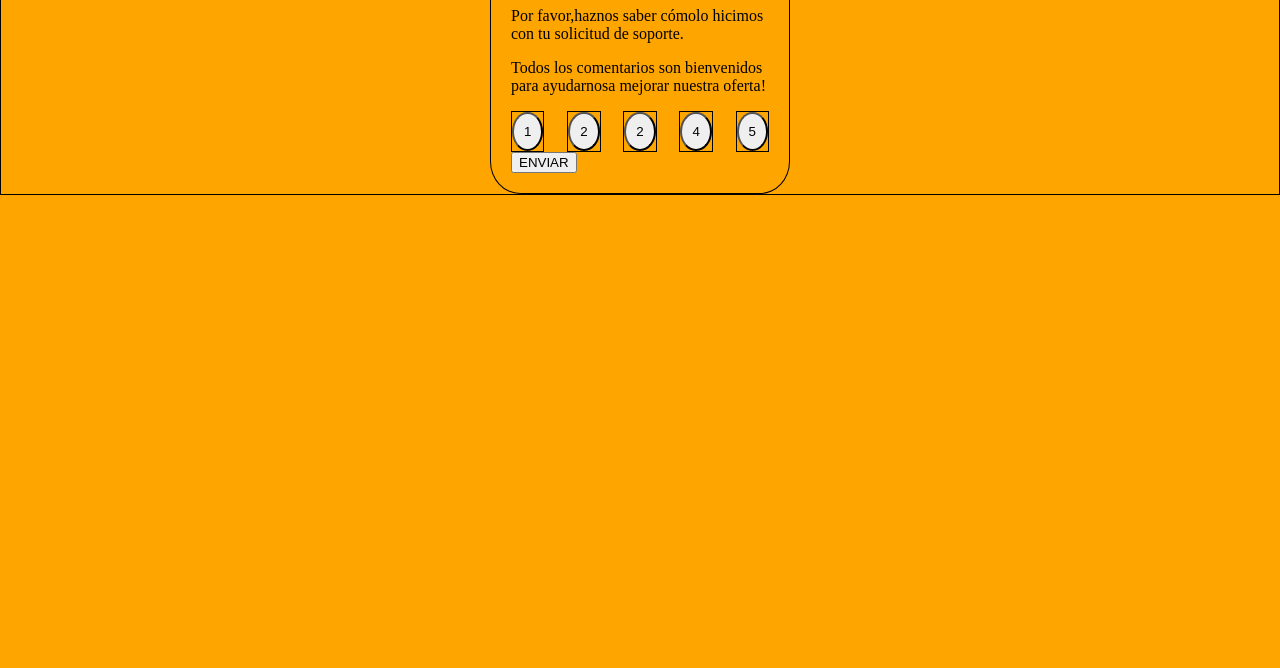
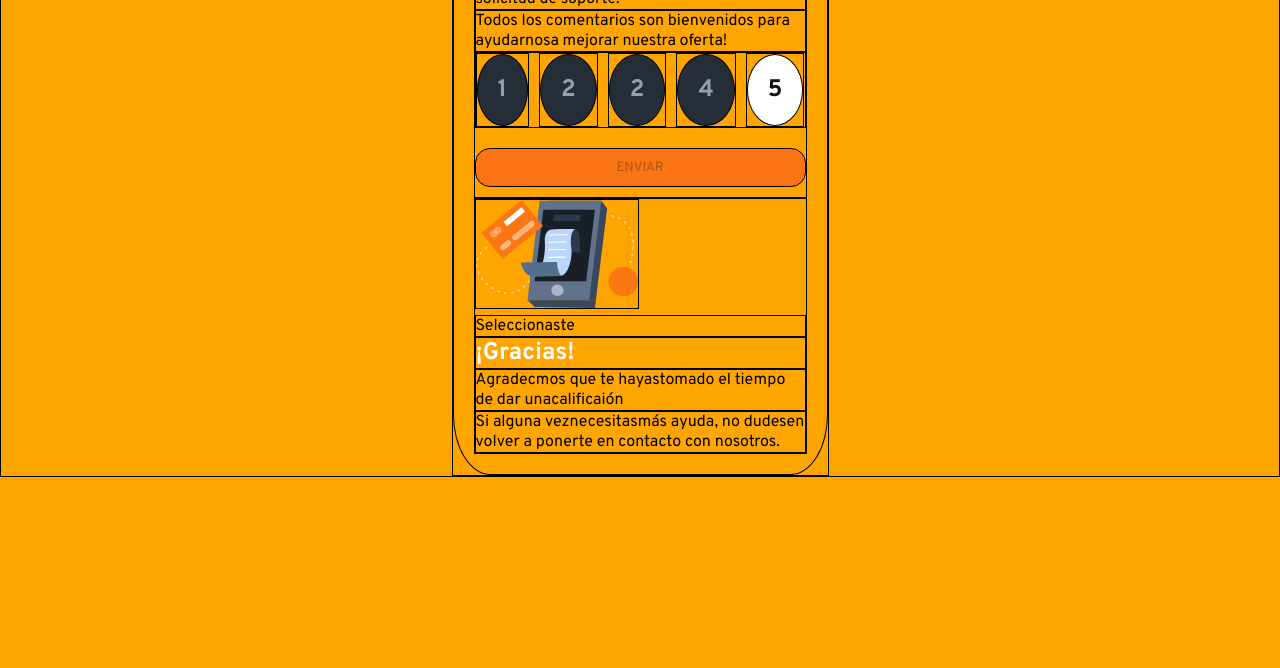
Before and after one commit to DuiDos/IFCD0210_Moludo1, a website: page index.html in a window 1280 px wide. Shown: the part 132-800 px from the top of the page. Drawn offline with Linux system fonts and the light colour scheme.

Commit message:
Add second view first version to css and  html files

```diff
--- a/index.html
+++ b/index.html
@@ -17,8 +17,12 @@
   </head>
   <body>
     <main>
+      <section>
+        <img class="img-star" src="./img/icon-star.svg" alt="" />
         <h1>¿Cómo lo hicimos?</h1>
-      <p>Por favor,haznos saber cómolo hicimos con tu solicitud de soporte.</p>
+        <p>
+          Por favor,haznos saber cómolo hicimos con tu solicitud de soporte.
+        </p>
         <p>
           Todos los comentarios son bienvenidos para ayudarnosa mejorar nuestra
           oferta!
@@ -28,9 +32,20 @@
           <li><button>2</button></li>
           <li><button>2</button></li>
           <li><button>4</button></li>
-        <li><button>5</button></li>
+          <li><button class="score-selected">5</button></li>
         </ul>
-      <button>ENVIAR</button>
+        <button class="button_send" disabled>ENVIAR</button>
+      </section>
+      <section class="hiddem">
+        <img class="img-center" src="./img/illustration-thank-you.svg" alt="" />
+        <p>Seleccionaste</p>
+        <h1>¡Gracias!</h1>
+        <p>Agradecmos que te hayastomado el tiempo de dar unacalificaión</p>
+        <p>
+          Si alguna veznecesitasmás ayuda, no dudesen volver a ponerte en
+          contacto con nosotros.
+        </p>
+      </section>
     </main>
   </body>
 </html>
--- a/main.css
+++ b/main.css
@@ -1,19 +1,39 @@
+@import url('https://fonts.googleapis.com/css2?family=Overpass:wght@100..900&display=swap');
 :root {
+    box-sizing: border-box;
+    --primary-color: hsl(25, 97%, 53%);
+    --neutral-white: hsl(0, 0%, 100%);
+    --neutral-light-grey: hsl(217, 12%, 63%);
+    --neutral-dark-blue: hsl(213, 19%, 18%);
+    --neutral-very-dark-blue: hsl(216, 12%, 8%);
+    --font-size-big: 700;
+    --font-size-small: 400;
+}
+
+* {
+    font-family: 'Overpass';
+    border: 1px solid black;
     padding: 0px;
-  box-sizing: border-box;
-  border: 1px solid black;
+    margin: 0px;
 }
 
 body {
-  width: 300px;
+    width: 375px;
     margin: auto;
     background-color: orange;
 }
+
 main {
     padding: 20px;
     border-radius: 10%;
     border: 1px solid black;
 }
+
+h1 {
+    font-weight: var(--font-size-big);
+    color: var(--neutral-white);
+}
+
 ul {
     display: flex;
     list-style: none;
@@ -25,7 +45,45 @@ ul {
 li {
     border: 1px solid black;
     button {
+        font-weight: bold;
+        font-size: 1.5rem;
         border-radius: 100%;
-    padding: 10px;
+        padding: 20px;
+        color: var(--neutral-light-grey);
+        background-color: var(--neutral-dark-blue);
+        &:hover {
+            color: var(--neutral-dark-blue);
+            background-color: var(--primary-color);
         }
     }
+}
+
+.img-star {
+    border: 1px solid black;
+    padding: 10px;
+    border-radius: 100%;
+    background-color: var(--neutral-dark-blue);
+}
+
+.button_send {
+    background-color: var(--primary-color);
+    width: inherit;
+    margin-top: 20px;
+    margin-bottom: 10px;
+    border-radius: 15px;
+    padding: 10px;
+    width: 100%;
+}
+
+.score-selected {
+    color: var(--neutral-very-dark-blue);
+    background-color: var(--neutral-white);
+}
+
+.img-center {
+    margin: auto;
+}
+
+.hidden {
+    display: none;
+}
```
Lines whose indentation alone changed are shown as unchanged.
